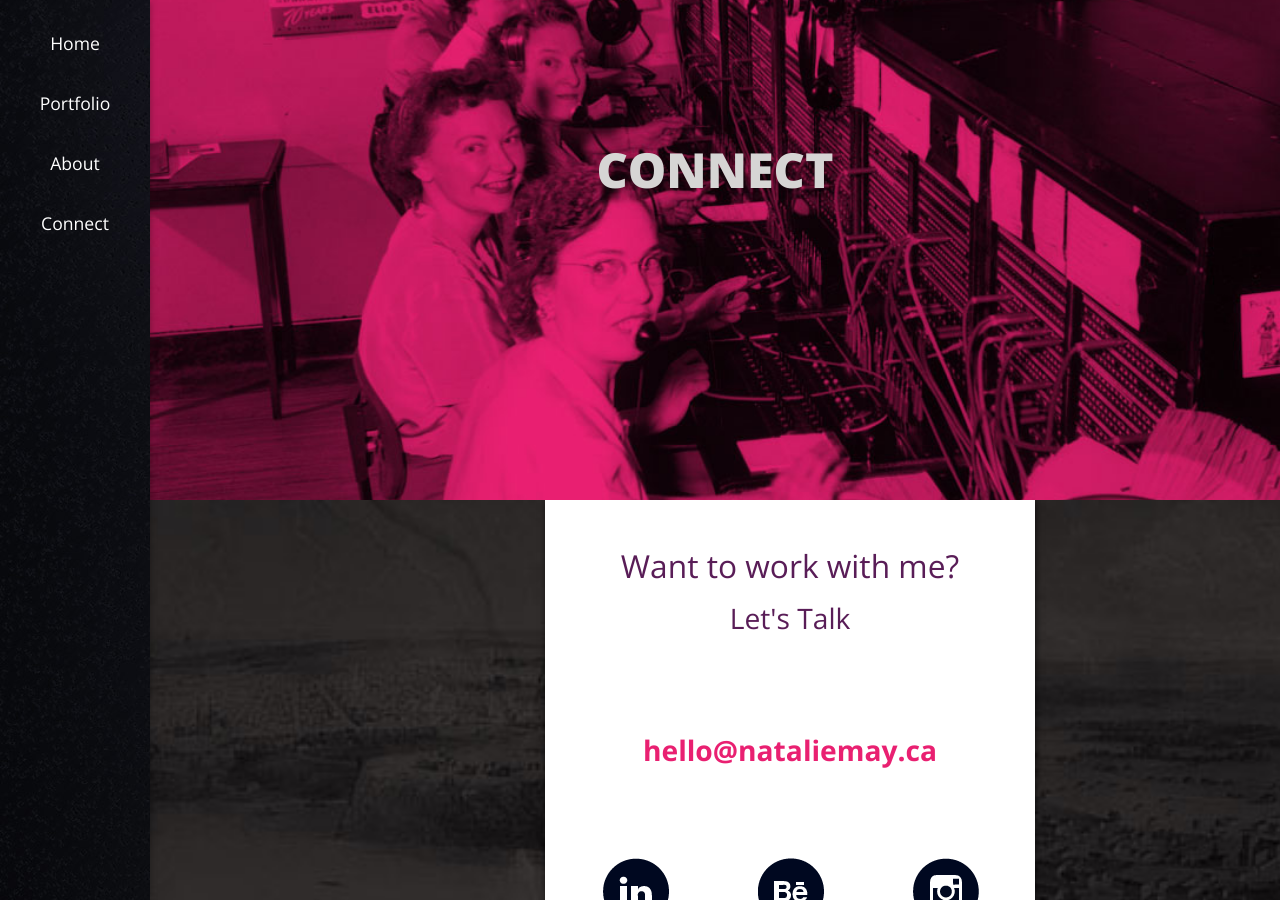
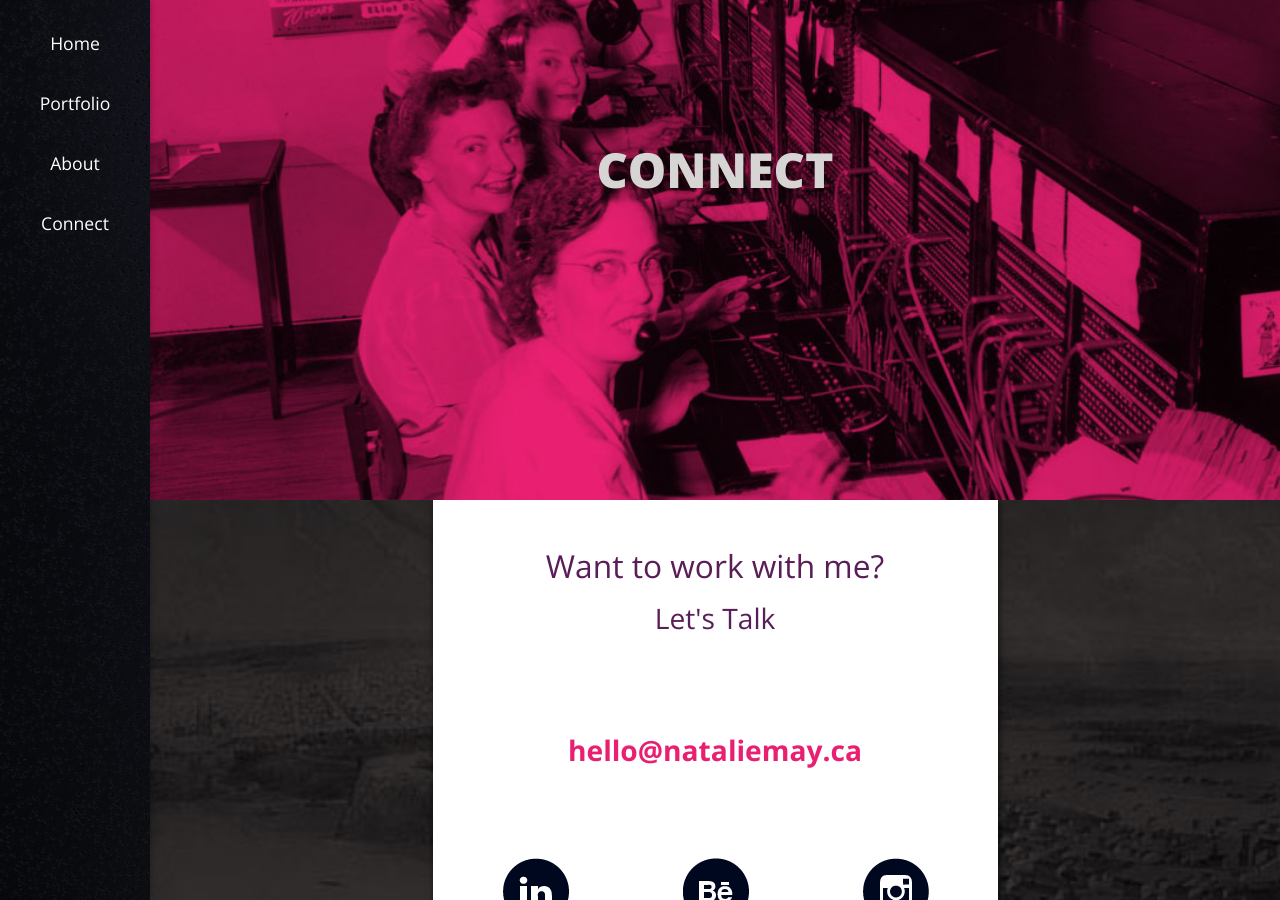
Before and after one commit to natalie-macpherson/portfolio, a Jekyll site: the page built from connect.html, in a window 1280 px wide and 900 px high. Built offline with Jekyll 4.4.1, drawn with Linux system fonts in a browser that asks for light colours; some web fonts are replaced.

Commit message:
got rid of main class on about page

```diff
--- a/connect.html
+++ b/connect.html
@@ -16,7 +16,7 @@ skip links
 		<li><a href="#navigation"> Jump to Navigation</a></li>
 	</ul>-->
 
-	<div class="main">
+	<div>
 		<div class="grid">
 			<div class="unit unit-xs-1 unit-s-1 unit-m-1-8 unit-l-1-4">
 			</div>
```
